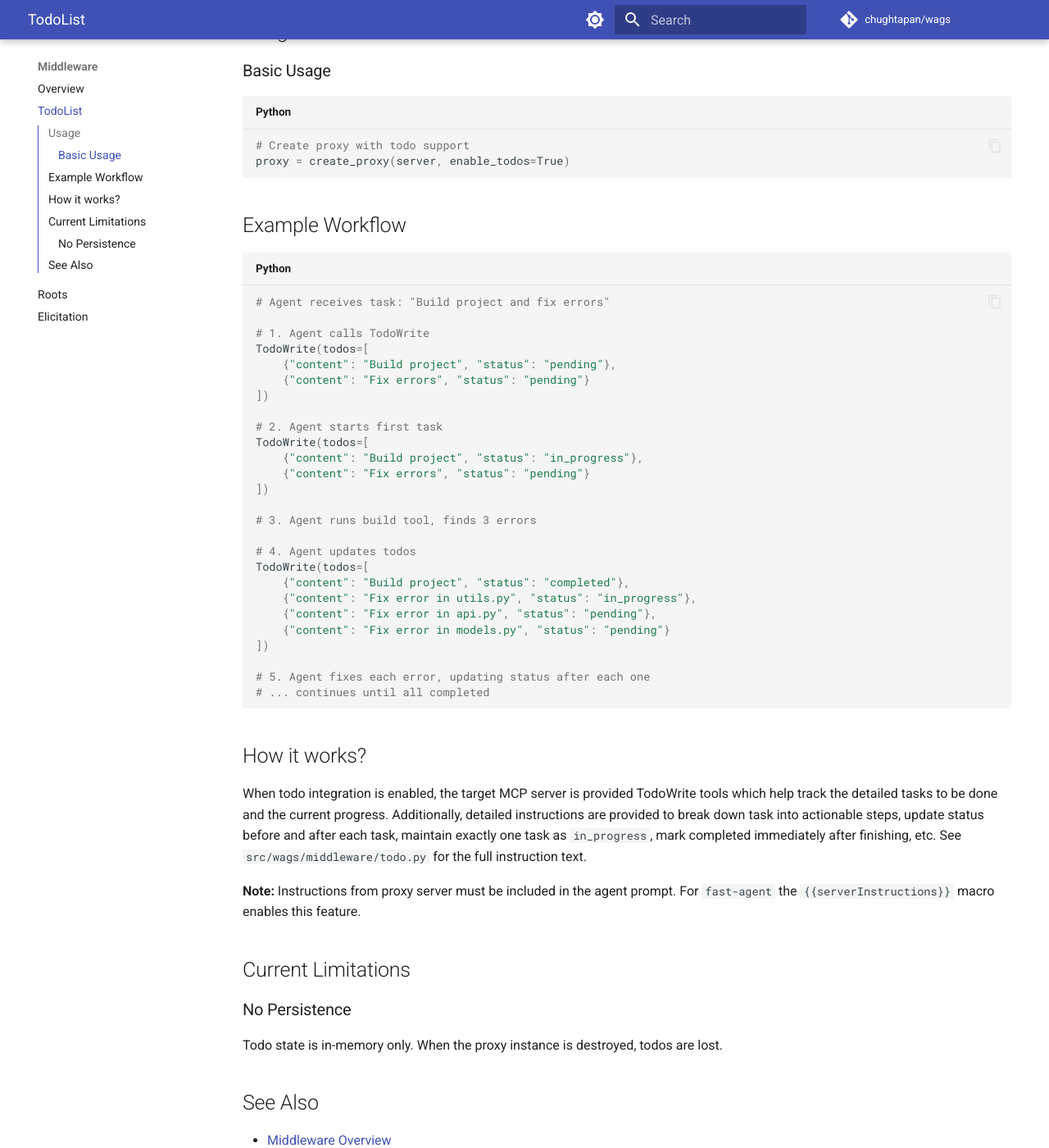
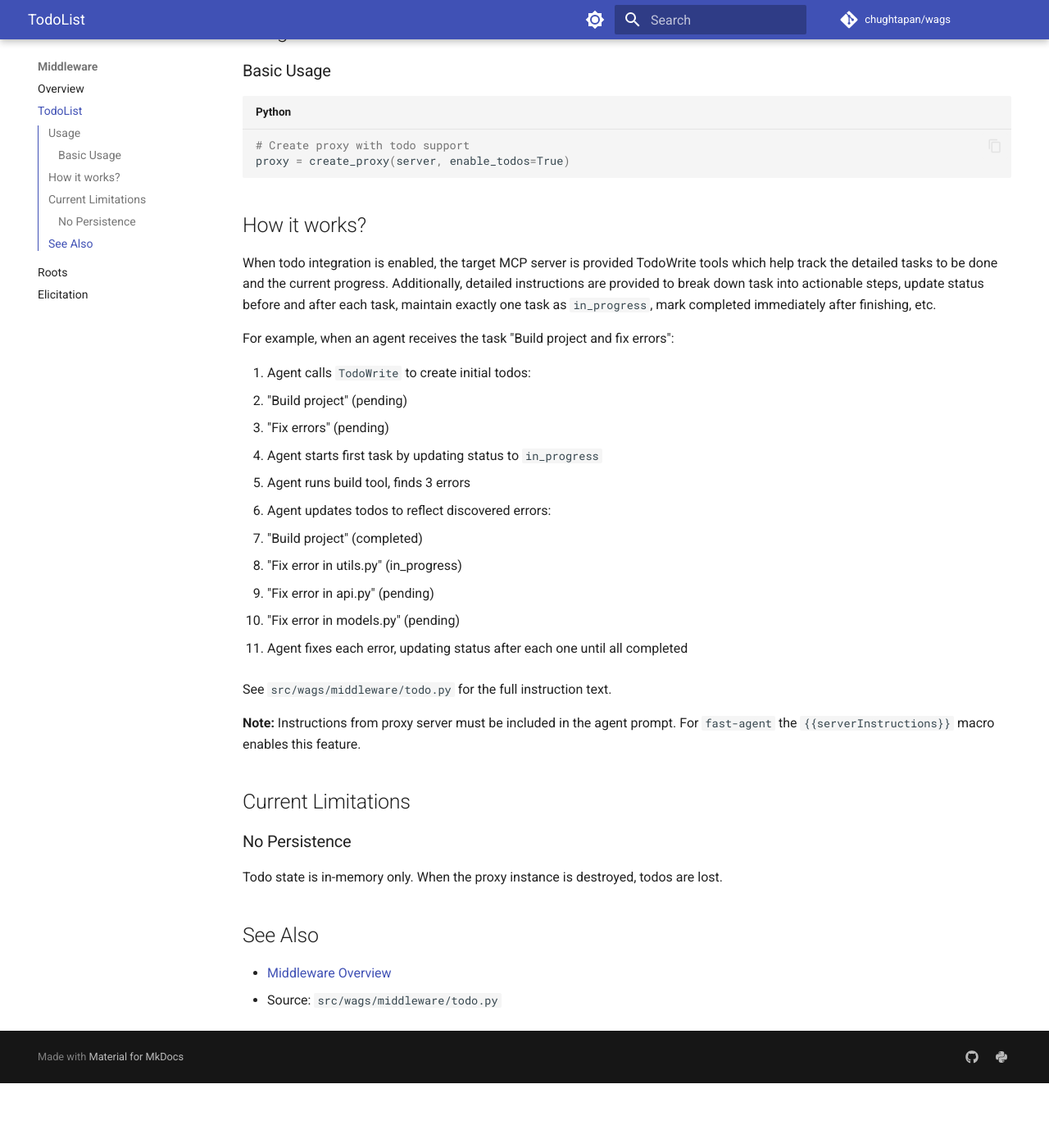
Before and after one commit to chughtapan/wags, an MkDocs documentation site: the page built from docs/middleware/todo.md, in a window 1280 px wide and 1400 px high, scrolled down 339 px. Shown: the whole window at 82% size. Built offline with MkDocs 1.6.1 and Material for MkDocs 9.7.7, drawn with Linux system fonts in a browser that asks for light colours; comment, search, counter and statistics services are not loaded; after the commit the page ends 1660 px from its top, so only the background shows below that.

Commit message:
Reorganize documentation and add wags run command (#10)
Restructures documentation to provide clearer user journey from connecting to
existing servers, to creating new servers, to adding middleware.

Documentation changes:
- Split quickstart into two guides:
  - quickstart.md: connecting to existing wags servers (new)
  - onboarding.md: creating wags proxy servers (renamed from quickstart.md)
- Rename benchmarks.md → evals.md with simplified content
- Update index.md with 4 quick link cards (quickstart, onboarding, middleware, evals)
- Update middleware/todo.md to merge example workflow into "how it works"
- Remove prerequisites section from middleware/overview.md
- Update mkdocs.yml navigation structure

CLI enhancements:
- Rename `wags run` → `wags start-server` (starts MCP server with middleware)
- Add new `wags run` command (connects to servers using fast-agent)
- Create servers/fastagent.config.yaml (shared server configuration)
- Create src/wags/utils/agent_instructions.txt (default agent instructions)
- Update tests to reflect renamed command

User flow is now: install → connect (quickstart) → create (onboarding) → enhance (middleware) → evaluate (evals)

🤖 Generated with [Claude Code](https://claude.com/claude-code)

Co-authored-by: Tapan Chugh <tapanc@cs.washington.edu>
Co-authored-by: Claude <noreply@anthropic.com>

````diff
--- a/docs/middleware/todo.md
+++ b/docs/middleware/todo.md
@@ -11,40 +11,29 @@
 proxy = create_proxy(server, enable_todos=True)
 ```
 
-## Example Workflow
-
-```python
-# Agent receives task: "Build project and fix errors"
-
-# 1. Agent calls TodoWrite
-TodoWrite(todos=[
-    {"content": "Build project", "status": "pending"},
-    {"content": "Fix errors", "status": "pending"}
-])
-
-# 2. Agent starts first task
-TodoWrite(todos=[
-    {"content": "Build project", "status": "in_progress"},
-    {"content": "Fix errors", "status": "pending"}
-])
-
-# 3. Agent runs build tool, finds 3 errors
-
-# 4. Agent updates todos
-TodoWrite(todos=[
-    {"content": "Build project", "status": "completed"},
-    {"content": "Fix error in utils.py", "status": "in_progress"},
-    {"content": "Fix error in api.py", "status": "pending"},
-    {"content": "Fix error in models.py", "status": "pending"}
-])
-
-# 5. Agent fixes each error, updating status after each one
-# ... continues until all completed
-```
-
 ## How it works?
 
-When todo integration is enabled, the target MCP server is provided TodoWrite tools which help track the detailed tasks to be done and the current progress. Additionally, detailed instructions are provided to break down task into actionable steps, update status before and after each task, maintain exactly one task as `in_progress`, mark completed immediately after finishing, etc. See `src/wags/middleware/todo.py` for the full instruction text.
+When todo integration is enabled, the target MCP server is provided TodoWrite tools which help track the detailed tasks to be done and the current progress. Additionally, detailed instructions are provided to break down task into actionable steps, update status before and after each task, maintain exactly one task as `in_progress`, mark completed immediately after finishing, etc.
+
+For example, when an agent receives the task "Build project and fix errors":
+
+1. Agent calls `TodoWrite` to create initial todos:
+   - "Build project" (pending)
+   - "Fix errors" (pending)
+
+2. Agent starts first task by updating status to `in_progress`
+
+3. Agent runs build tool, finds 3 errors
+
+4. Agent updates todos to reflect discovered errors:
+   - "Build project" (completed)
+   - "Fix error in utils.py" (in_progress)
+   - "Fix error in api.py" (pending)
+   - "Fix error in models.py" (pending)
+
+5. Agent fixes each error, updating status after each one until all completed
+
+See `src/wags/middleware/todo.py` for the full instruction text.
 
 **Note:** Instructions from proxy server must be included in the agent prompt. For `fast-agent` the `{{serverInstructions}}` macro enables this feature.
 
--- a/mkdocs.yml
+++ b/mkdocs.yml
@@ -38,12 +38,13 @@ theme:
 nav:
   - Home: index.md
   - Quick Start: quickstart.md
+  - Onboarding Servers: onboarding.md
   - Middleware:
     - Overview: middleware/overview.md
     - TodoList: middleware/todo.md
     - Roots: middleware/roots.md
     - Elicitation: middleware/elicitation.md
-  - Benchmarks: benchmarks.md
+  - Running Evals: evals.md
 
 plugins:
   - search
````
Also changed, not shown: docs/evals.md (renamed from docs/benchmarks.md, +3 -23 lines), docs/index.md (+11 -3 lines), docs/onboarding.md (added, +98 -0 lines), docs/quickstart.md (+16 -55 lines), 4 other files.
